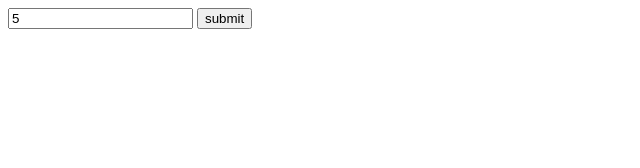
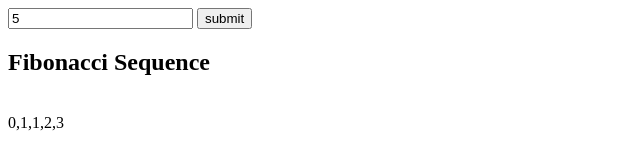
Before and after one commit to wewtw/bitofmath, a plain HTML site: page index.html in a window 1280 px wide. Both pictures are taken after typing "5" into the empty fields and a click on the button "submit". Shown: the whole page, without its empty margins (0-640 px from the left). Drawn offline with Linux system fonts and the light colour scheme.

Commit message:
Update index.html

```diff
--- a/index.html
+++ b/index.html
@@ -35,7 +35,7 @@
             var tell = (n) =>{
                 var seq = [0, 1]
                 for (let i = 2; i < n; i++) {
-                seq[i] = siq[i - 1] + seq[i - 2]
+                seq[i] = seq[i - 1] + seq[i - 2]
             }
             return seq;
 
```
